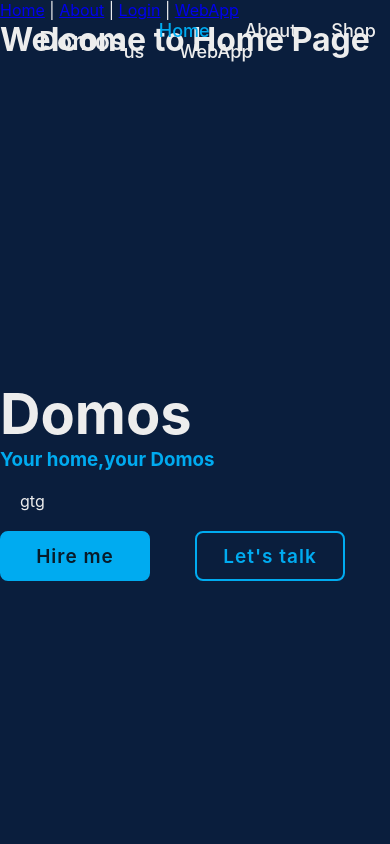
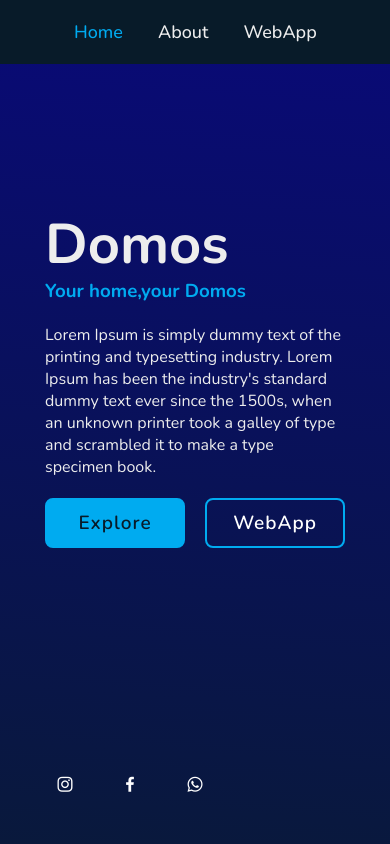
Before and after one commit to domos-office/DomosWeb, a React (Create React App) app: page / in a window 390 px wide. Shown: the top 844 px of the page. Built offline with nearby package versions, Linux system fonts and the light colour scheme.

Commit message:
edited homepage and also added a responsiv design

```diff
--- a/package.json
+++ b/package.json
@@ -4,6 +4,7 @@
   "private": true,
   "dependencies": {
     "@tailwindcss/vite": "^4.0.14",
+    "boxicons": "^2.1.4",
     "cra-template": "1.2.0",
     "react": "^19.0.0",
     "react-dom": "^19.0.0",
--- a/public/index.html
+++ b/public/index.html
@@ -5,6 +5,10 @@
     <link rel="icon" href="%PUBLIC_URL%/DOMOS.png" />
     <meta name="viewport" content="width=device-width, initial-scale=1" />
     <meta name="theme-color" content="#000000" />
+    <link href='https://unpkg.com/boxicons@2.1.4/css/boxicons.min.css' rel='stylesheet'>
+    <link rel="preconnect" href="https://fonts.googleapis.com">
+<link rel="preconnect" href="https://fonts.gstatic.com" crossorigin>
+<link href="https://fonts.googleapis.com/css2?family=Nunito:ital,wght@0,200..1000;1,200..1000&display=swap" rel="stylesheet">
     <meta
       name="description"
       content="Domos Smart Home"
--- a/src/App.css
+++ b/src/App.css
@@ -1,20 +1,32 @@
+@import url('https://fonts.googleapis.com/css2?family=Nunito:ital,wght@0,200..1000;1,200..1000&display=swap');
+
+
 /********** Home*************/
 *{
   margin: 0;
   padding: 0;
   box-sizing: border-box;
+  font-family: "Nunito", sans-serif;
+  font-optical-sizing: auto;
+  font-weight: 200;
+
 
 }
 
 body {
-  background-color: #0a1e3d;
+  background: rgb(9,31,36);
+  background: linear-gradient(90deg, rgba(9,31,36,1) 0%, rgba(9,9,121,1) 64%);
   color:#ededed ;
 }
 
+nav{
+  z-index: 100;
+}
+
 .homeheader {
-  position: fixed;
-  top: 0;
-  left: 0;
+    position: fixed;
+    top: 0;
+    left: 0;
   width: 100%;
   padding: 20px 10%;
   display: flex;
@@ -53,7 +65,7 @@ body {
   height: 100vh;
   display: flex;
   align-items: center;
-
+  width: 100%;
 }
 
 .home-content{
@@ -70,11 +82,13 @@ body {
   font-size: 32spx;
   font-weight: 700;
   color: #00abf0;
+
 }
 
 .home-content p{
   font-size: 16px;
-  margin: 20px;
+  margin-top: 20px;
+  margin-bottom: 20px;
 }
 
 .home-content .btn-box{
@@ -100,16 +114,28 @@ body {
   text-decoration: none;
   font-weight: 600;
   letter-spacing: 1px;
-  z-index: -1;
+  transition: .5s;
+
+
 }
+
+.btn-box a:hover{
+
+  color: white;
+
+}
+
 
 
 .btn-box a:nth-child(2){
   background: transparent;
-  color: #00abf0;
+  color: white;
 
 
 }
+
+
+
 
 .btn-box a:nth-child(2)::before {
 
@@ -124,8 +150,10 @@ body {
   width: 0;
   height: 100%;
   background: #081b29 ;
+
   z-index: -1;
-  transition: 5s;
+  transition: 0.5s;
+
 }
 
 
@@ -134,6 +162,141 @@ body {
   width: 100%;
 
 
+}
+
+
+.home-sci{
+  position: absolute;
+  bottom: 40px;
+  width: 170px;
+  display: flex;
+  justify-content: space-between;
+
+
+}
+
+.home-sci a{
+  position: relative;
+  display: inline-flex;
+  justify-content: center;
+  align-items: center;
+  width: 40px;
+  height: 40px;
+  background: transparent;
+
+  border-radius: 50%;
+  font-size: 20px;
+  color: white;
+  text-decoration: none;
+  z-index: 1;
+  overflow: hidden;
+
+
+}
+
+
+
+.home-sci a:hover{
+  border: 2px solid #00abf0;
+}
+
+.home-sci a:hover:before{
+
+  width: 100%;
+
+
+}
+
+.contant{
+  width: 50%;
+  height: 100vh;
+  display: flex;
+  justify-content: center;
+  align-items: center;
+}
+
+.image{
+  width: 50%;
+  height: 100vh;
+  display: flex;
+  justify-content: center;
+  align-items: center;
+}
+
+.home-content{
+  width: 500px;
+}
+
+.image img{
+ width: 80%;
+ border-radius: 10px;
+}
+
+@media (max-width: 768px){
+  .contant{
+    width: 100%;
+    height: 100vh;
+  }
+
+  .image{
+    width: 100%;
+    height: 40vh;
+
+  }
+
+  .home{
+    height: 140vh;
+    display: block;
+    background: linear-gradient(4deg, rgba(9,31,36,1) 0%, rgba(9,9,121,1) 100%);
+  }
+
+  .homeheader{
+    width: 100%;
+    background-color: #081b29;
+  }
+
+  .logo{
+    display: none;
+    width: 0;
+  }
+
+  nav{
+    width: 100%;
+  }
+  .home-content{
+   width: 300px;
+   height: 50vh;
+
+  }
+
+  .home-content .btn-box{
+    display: flex;
+    justify-content: space-between;
+    width: 300px;
+    height: 50px;
+
+  }
+
+  .btn-box a{
+    position: relative;
+    display: inline-flex;
+    justify-content: center;
+    align-items: center;
+    width: 140px;
+    height: 100%;
+    background:#00abf0;
+    border: 2px solid #00abf0;
+    border-radius: 8px;
+    font-size: 19px;
+    color: #081b29;
+    text-decoration: none;
+    font-weight: 600;
+    letter-spacing: 1px;
+    transition: .5s;
+
+
+  }
+
 
 }
 
--- a/src/App.js
+++ b/src/App.js
@@ -8,13 +8,28 @@ import Contactus from "./pages/Contactus";
 import Webapp from "./pages/Webapp";
 import logo from './logo.svg';
 import './App.css';
+import 'boxicons';
 
 function App() {
   return (
     <Router>
-    <nav>
-      <Link to="/">Home</Link> | <Link to="/about">About</Link> | <Link to="/login">Login</Link> | <Link to="/webapp">WebApp</Link>
+      <header className="homeheader">
+    <a href="#" className='logo'>Domos</a>
+
+
+
+    <nav className='navbar'>
+
+      <Link to="/" className='active'>Home</Link>
+      <Link to="/about">About</Link>
+      <Link to="/webapp">WebApp</Link>
+
+
+
     </nav>
+</header>
+
+
     <Routes>
       <Route path="/" element={<Home />} />
       <Route path="/about" element={<About />} />
--- a/src/pages/Home.js
+++ b/src/pages/Home.js
@@ -4,45 +4,37 @@ import React from 'react';
 const Home = () => {
   return(<>
 
-  <h1>Welcome to Home Page</h1>
-  <div className='home-banner'>
-
-  </div>
-
-  <body>
-  <header className="homeheader">
-    <a href="#" className='logo'>Domos</a>
-
-
-
-    <nav className='navbar'>
-      <a href="#" className='active'>Home</a>
-      <a href="#">About</a>
-      <a href="#">Shop</a>
-      <a href="#">Products</a>
-      <a href="#">Contact us</a>
-      <a href="#">WebApp</a>
-
-    </nav>
-</header>
 
 <section className='home'>
+  <div className='contant'>
+    <div className='contant-parts'>
 <div className='home-content'>
   <h1>Domos</h1>
   <h3>Your home,your Domos</h3>
-  <p>gtg</p>
+  <p>Lorem Ipsum is simply dummy text of the printing and typesetting industry.
+    Lorem Ipsum has been the industry's standard dummy text ever since the 1500s,
+    when an unknown printer took a galley of type and scrambled it to make a type
+    specimen book.</p>
   <div className='btn-box'>
-    <a href='#'>Hire me</a>
-    <a href='#'>Let's talk</a>
-
-
-
-
+    <a href=''>Explore</a>
+    <a href='https://domos.al' target='_blank'>WebApp</a>
 
   </div>
 </div>
+
+
+<div className='home-sci'>
+  <a href='https://www.instagram.com/domos.al/?utm_source=ig_web_button_share_sheet' target='_blank'><i class='bx bxl-instagram'></i></a>
+  <a href='https://www.facebook.com/share/15zKg7Ugxb/'><i class='bx bxl-facebook' target='_blank'></i></a>
+  <a href='tel:+355692046728'><i class='bx bxl-whatsapp' ></i></a>
+</div>
+</div>
+</div>
+<div className='image'>
+    <img src='/smart.jpg'/>
+</div>
 </section>
-</body>
+
 
   </>);
 };
```
Also changed, not shown: public/smart.jpg (added), 1 other file (tests, documents, lock files or other folders).
